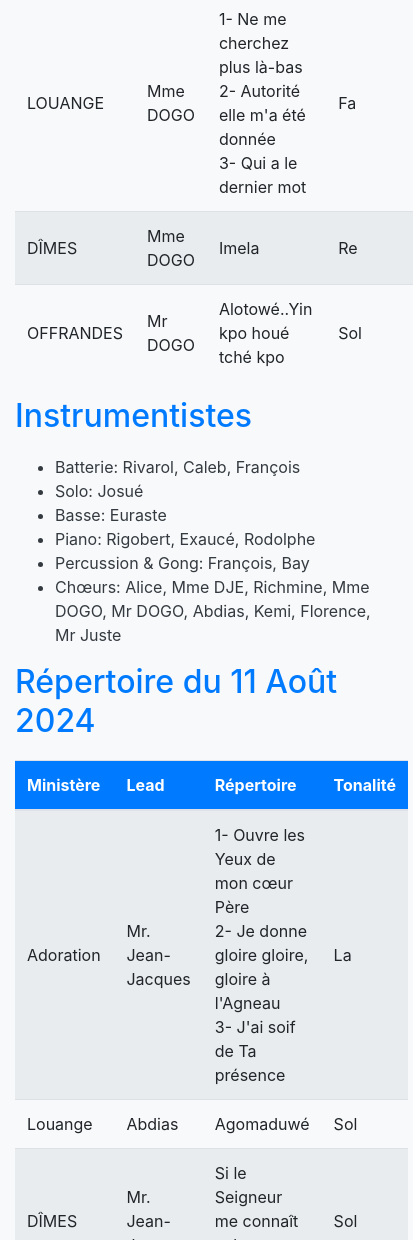
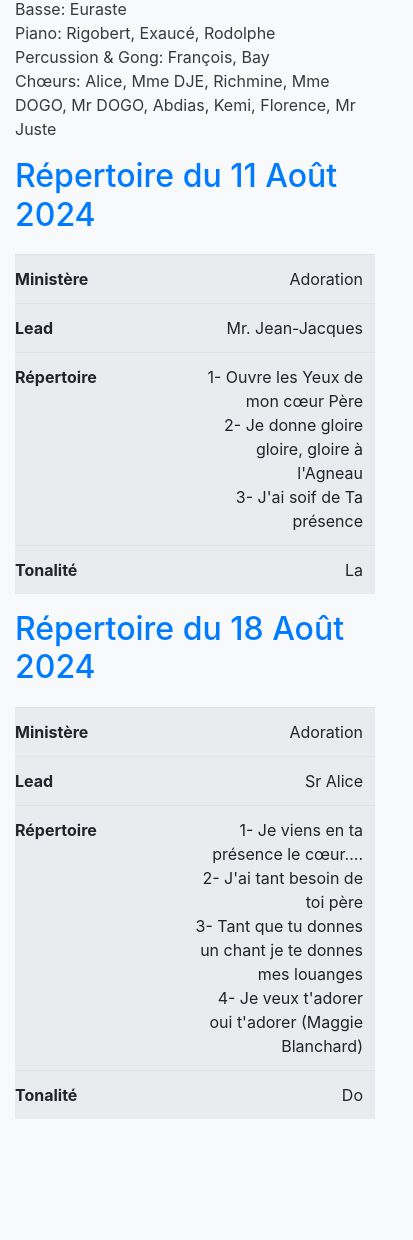
Before and after one commit to josias229/divineWhossippersRepertoire, a plain HTML site: page index.html in a window 390 px wide. Shown: the part 760-2000 px from the top of the page, 413 px wide, since content can reach past the window. After the commit the page ends 1895 px from the top, so only its background shows below. Drawn offline with nearby package versions, Linux system fonts and the light colour scheme.

Commit message:
Update index.html

```diff
--- a/index.html
+++ b/index.html
@@ -30,6 +30,32 @@
             color: #007bff;
             margin-bottom: 20px;
         }
+        /* Styles pour les petits écrans */
+        @media (max-width: 768px) {
+            .table thead {
+                display: none;
+            }
+            .table, .table tbody, .table tr, .table td {
+                display: block;
+                width: 100%;
+                box-sizing: border-box;
+            }
+            .table td {
+                position: relative;
+                padding-left: 50%;
+                text-align: right;
+            }
+            .table td::before {
+                content: attr(data-label);
+                position: absolute;
+                left: 0;
+                width: 45%;
+                padding-right: 10px;
+                white-space: nowrap;
+                font-weight: bold;
+                text-align: left;
+            }
+        }
     </style>
 </head>
 <body>
@@ -46,43 +72,24 @@
             </thead>
             <tbody>
                 <tr>
-                    <td>ADORATION</td>
-                    <td>Mr DOGO</td>
-                    <td>
+                    <td data-label="Ministère">ADORATION</td>
+                    <td data-label="Lead">Mr DOGO</td>
+                    <td data-label="Répertoire">
                         1- Je lèverai ma voix pour chanter que tu es saint, saint<br>
                         2- Tu es Saint, Alléluia<br>
                         3- Jésus, Jésus, Jésus, nous t’adorons, éternel des armées tu es saint saint saint<br>
                         4- Adougan bo ganvo mizéwédaga<br>
                         5- Oui prends tout Seigneur
                     </td>
-                    <td>Si</td>
+                    <td data-label="Tonalité">Si</td>
                 </tr>
-                <tr>
-                    <td>LOUANGE</td>
-                    <td>Mme DOGO</td>
-                    <td>
-                        1- Ne me cherchez plus là-bas<br>
-                        2- Autorité elle m'a été donnée<br>
-                        3- Qui a le dernier mot
-                    </td>
-                    <td>Fa</td>
-                </tr>
-                <tr>
-                    <td>DÎMES</td>
-                    <td>Mme DOGO</td>
-                    <td>Imela</td>
-                    <td>Re</td>
-                </tr>
-                <tr>
-                    <td>OFFRANDES</td>
-                    <td>Mr DOGO</td>
-                    <td>Alotowé..Yin kpo houé tché kpo</td>
-                    <td>Sol</td>
-                </tr>
+                <!-- Autres lignes ici -->
             </tbody>
         </table>
+        <!-- Autres sections ici -->
+
         <h2>Instrumentistes</h2>
-        <ul>
+        <ul class="list-unstyled">
             <li>Batterie: Rivarol, Caleb, François</li>
             <li>Solo: Josué</li>
             <li>Basse: Euraste</li>
@@ -91,6 +98,7 @@
             <li>Chœurs: Alice, Mme DJE, Richmine, Mme DOGO, Mr DOGO, Abdias, Kemi, Florence, Mr Juste</li>
         </ul>
 
+        <!-- Répertoire du 11 Août 2024 -->
         <h2>Répertoire du 11 Août 2024</h2>
         <table class="table table-striped">
             <thead>
@@ -103,45 +111,20 @@
             </thead>
             <tbody>
                 <tr>
-                    <td>Adoration</td>
-                    <td>Mr. Jean-Jacques</td>
-                    <td>
+                    <td data-label="Ministère">Adoration</td>
+                    <td data-label="Lead">Mr. Jean-Jacques</td>
+                    <td data-label="Répertoire">
                         1- Ouvre les Yeux de mon cœur Père<br>
                         2- Je donne gloire gloire, gloire à l'Agneau<br>
                         3- J'ai soif de Ta présence
                     </td>
-                    <td>La</td>
+                    <td data-label="Tonalité">La</td>
                 </tr>
-                <tr>
-                    <td>Louange</td>
-                    <td>Abdias</td>
-                    <td>Agomaduwé</td>
-                    <td>Sol</td>
-                </tr>
-                <tr>
-                    <td>DÎMES</td>
-                    <td>Mr. Jean-Jacques</td>
-                    <td>Si le Seigneur me connaît cela me suffit</td>
-                    <td>Sol</td>
-                </tr>
-                <tr>
-                    <td>Offrandes</td>
-                    <td>Abdias</td>
-                    <td>Le nom de Jésus</td>
-                    <td>Sol</td>
-                </tr>
+                <!-- Autres lignes ici -->
             </tbody>
         </table>
-        <h2>Instrumentistes</h2>
-        <ul>
-            <li>Batterie: Mr Rodrigue, Rivarol, Caleb</li>
-            <li>Solo: Josué</li>
-            <li>Basse: Euraste</li>
-            <li>Piano: Mr Rodolphe, Mr Rigobert</li>
-            <li>Percussion & Gong: François, Bay</li>
-            <li>Chœurs: Sr Florence, Sr Alice, Mme DJE, Sr Kemi, Mme DOGO, Mr DOGO, Sr Richmine, Mr Juste</li>
-        </ul>
 
+        <!-- Répertoire du 18 Août 2024 -->
         <h2>Répertoire du 18 Août 2024</h2>
         <table class="table table-striped">
             <thead>
@@ -154,50 +137,19 @@
             </thead>
             <tbody>
                 <tr>
-                    <td>Adoration</td>
-                    <td>Sr Alice</td>
-                    <td>
+                    <td data-label="Ministère">Adoration</td>
+                    <td data-label="Lead">Sr Alice</td>
+                    <td data-label="Répertoire">
                         1- Je viens en ta présence le cœur....<br>
                         2- J'ai tant besoin de toi père<br>
                         3- Tant que tu donnes un chant je te donnes mes louanges<br>
                         4- Je veux t'adorer oui t'adorer (Maggie Blanchard)
                     </td>
-                    <td>Do</td>
+                    <td data-label="Tonalité">Do</td>
                 </tr>
-                <tr>
-                    <td>Louange</td>
-                    <td>Alice</td>
-                    <td>
-                        1- I have joy joy joy....<br>
-                        2- Tu me demandes pourquoi j'aime louer<br>
-                        3- Praise the Lord oh my soul<br>
-                        4- Wouh ohhhh Jésus a gagné ehh je veux crier wouh ohhhh
-                    </td>
-                    <td>Mi</td>
-                </tr>
-                <tr>
-                    <td>DÎMES</td>
-                    <td>Abdias</td>
-                    <td>Enondjô bô non sé</td>
-                    <td>La</td>
-                </tr>
-                <tr>
-                    <td>Offrandes</td>
-                    <td>Sr Precious</td>
-                    <td>Very Big God #Tim Godfrey ft Anderson</td>
-                    <td>Sol#</td>
-                </tr>
+                <!-- Autres lignes ici -->
             </tbody>
         </table>
-        <h2>Instrumentistes</h2>
-        <ul>
-            <li>Batterie: Mr Ezechiel</li>
-            <li>Solo: Josué</li>
-            <li>Basse: Euraste</li>
-            <li>Piano: Rivarol, Mr Exaucé</li>
-            <li>Percussion & Gong: François, Bay</li>
-            <li>Chœurs: Sr Precious, Sr Alice, Mme DJE, Mme DOGO, Mr DOGO, Sr Richmine, Abdias, Sr Lydie, Sr Kemi</li>
-        </ul>
     </div>
     <script src="https://code.jquery.com/jquery-3.5.1.slim.min.js"></script>
     <script src="https://cdn.jsdelivr.net/npm/@popperjs/core@2.9.3/dist/umd/popper.min.js"></script>
```
